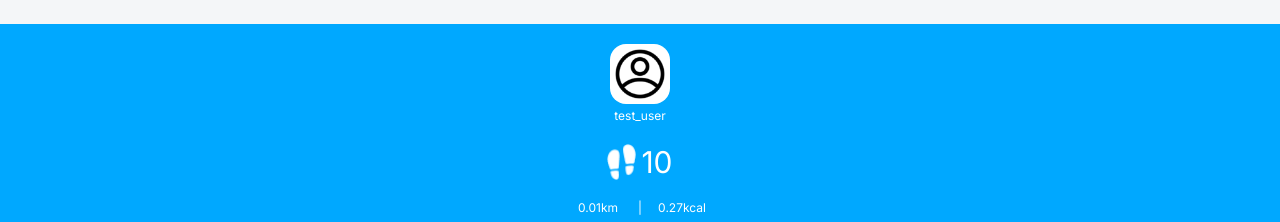
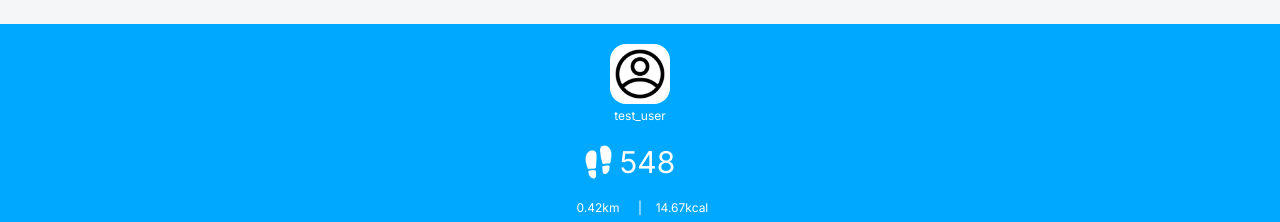
Before and after one commit to walking-fight/WF-FrontEnd, a Next.js app: page / in a window 1280 px wide. Shown: the top 222 px of the page. Built offline with nearby package versions, Linux system fonts and the light colour scheme.

Commit message:
image 수정,text ui 여백 설정

```diff
--- a/src/components/main/Header.tsx
+++ b/src/components/main/Header.tsx
@@ -18,10 +18,17 @@ const Header = () => {
   const travelDistance = useRecoilValue(travelDistanceSelector)
   const calorieBurned = useRecoilValue(calorieBurnedSelector)
 
+  /**
+   * test 시뮬레이션
+   *  @stepCount : 걸음수
+   *  @travelDistance : 이동거리
+   * @calorieBurned : 칼로리
+   */
+
   useEffect(() => {
     setInterval(() => {
       setStepCount((prev) => prev + 1)
-    }, 500)
+    }, 10)
   }, [])
 
   return (
@@ -38,15 +45,17 @@ const Header = () => {
         {testUserLoggedIn.user_nickname}
       </div>
 
-      <div className="mt-5 flex">
+      <div className="flex justify-center items-center w-full mt-5 mx-0">
         <Image
-          className="mr-1"
-          src={'/footstep.png'}
-          width={30}
+          className="ml-1 mr-1"
+          src={'/footstep1.png'}
+          width={27}
           height={34}
           alt="footstep"
         />
-        <div className="text-3xl text-white ">{stepCount.toLocaleString()}</div>
+        <div className="w-10 text-3xl text-white text-center mr-10 ml-1">
+          {stepCount.toLocaleString()}
+        </div>
       </div>
 
       <div className="w-full mt-5 text-xs text-white flex justify-center items-center ">
```
Also changed, not shown: src/stores/walking.ts (+5 -4 lines), public/footstep.png (deleted), public/footstep1.png (added).
